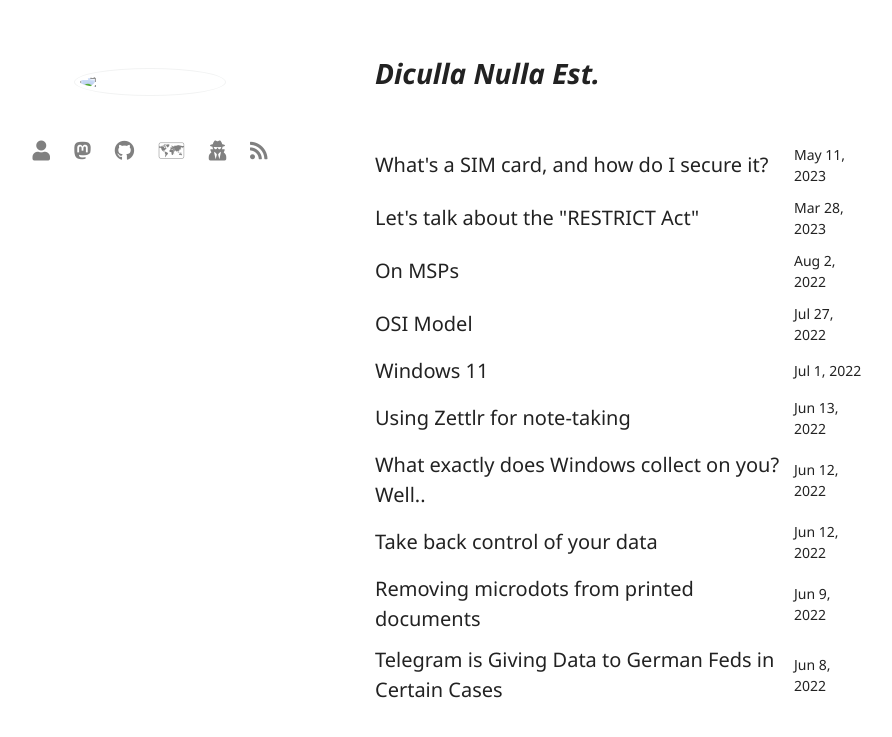
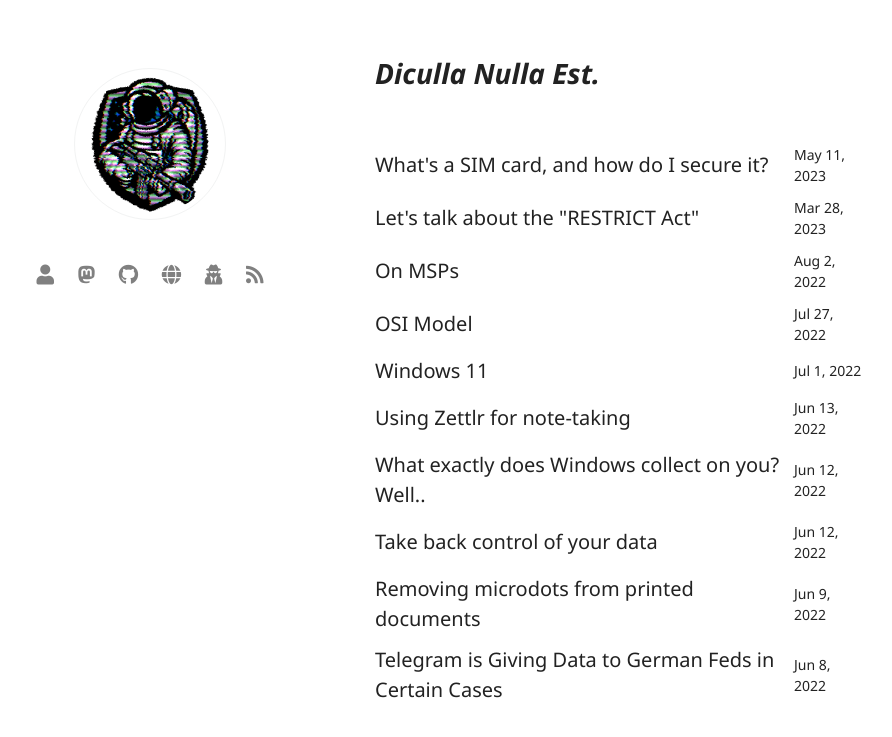
Before and after one commit to nopeitsnothing/itsnothing.net, a Jekyll site: the page built from index.html, in a window 1280 px wide. Shown: the top 737 px of the page, without its empty margins (195-1087 px from the left). Built offline with Jekyll 4.4.1, drawn with Linux system fonts in a browser that asks for light colours; nearby versions of some CDN libraries.

Commit message:
Cleanup
Signed-off-by: nopeitsnothing <no@anonymousplanet.org>

```diff
--- a/_includes/header.html
+++ b/_includes/header.html
@@ -1,7 +1,7 @@
 <header>
 
   <a href="/">
-    <img class="me" src="/images/profile.png" />
+    <img class="me" src="images/profile.png" />
   </a>
 
   <ul class="icons">
@@ -25,7 +25,7 @@
 
     <li>
       <a href="https://anonymousplanet.org/" title="Anonymous Planet">
-        🗺
+        <i class="fa fa-globe"></i>
       </a>
     </li>
 
```
Also changed, not shown: Gemfile.lock, images/profile.png (added), 14 other files.
